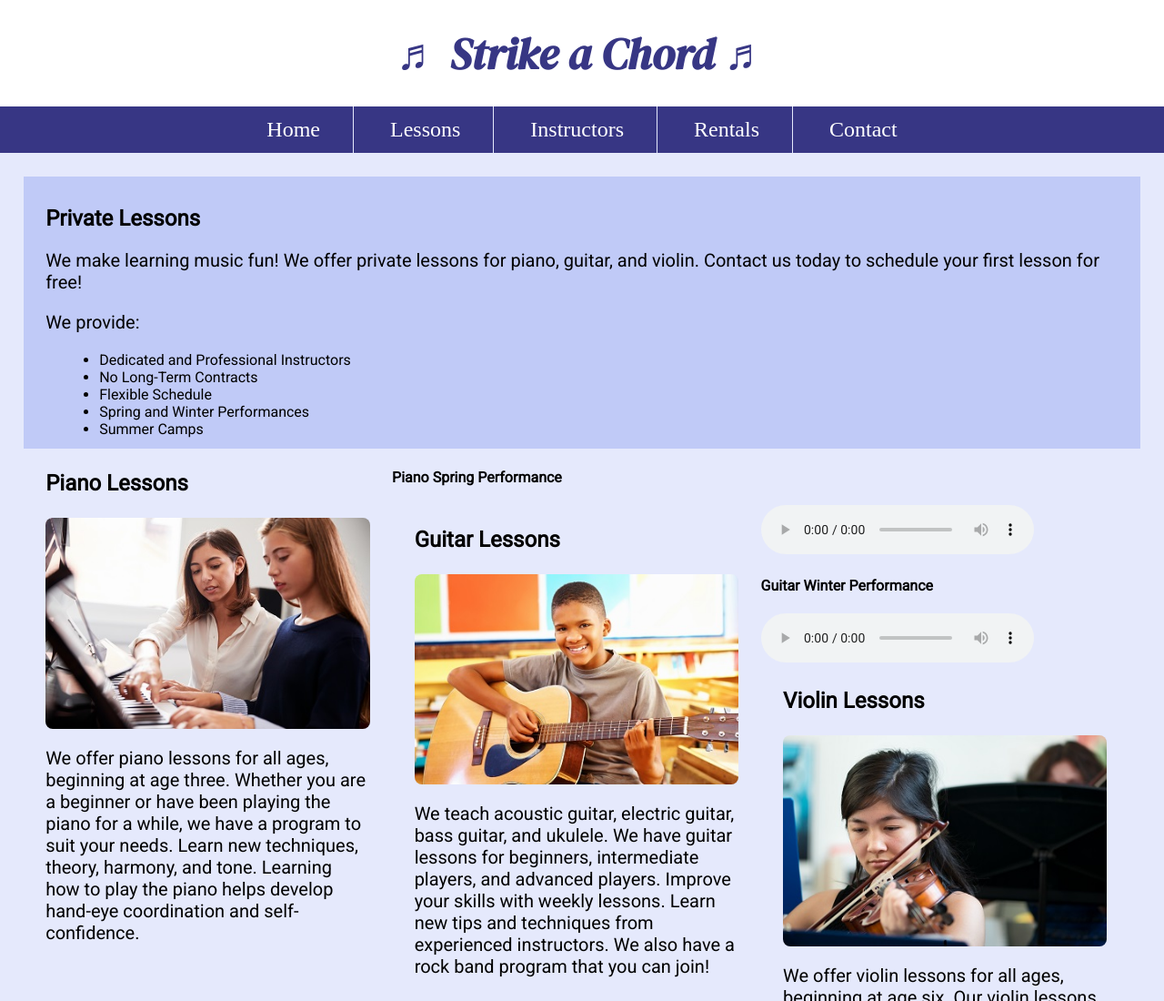
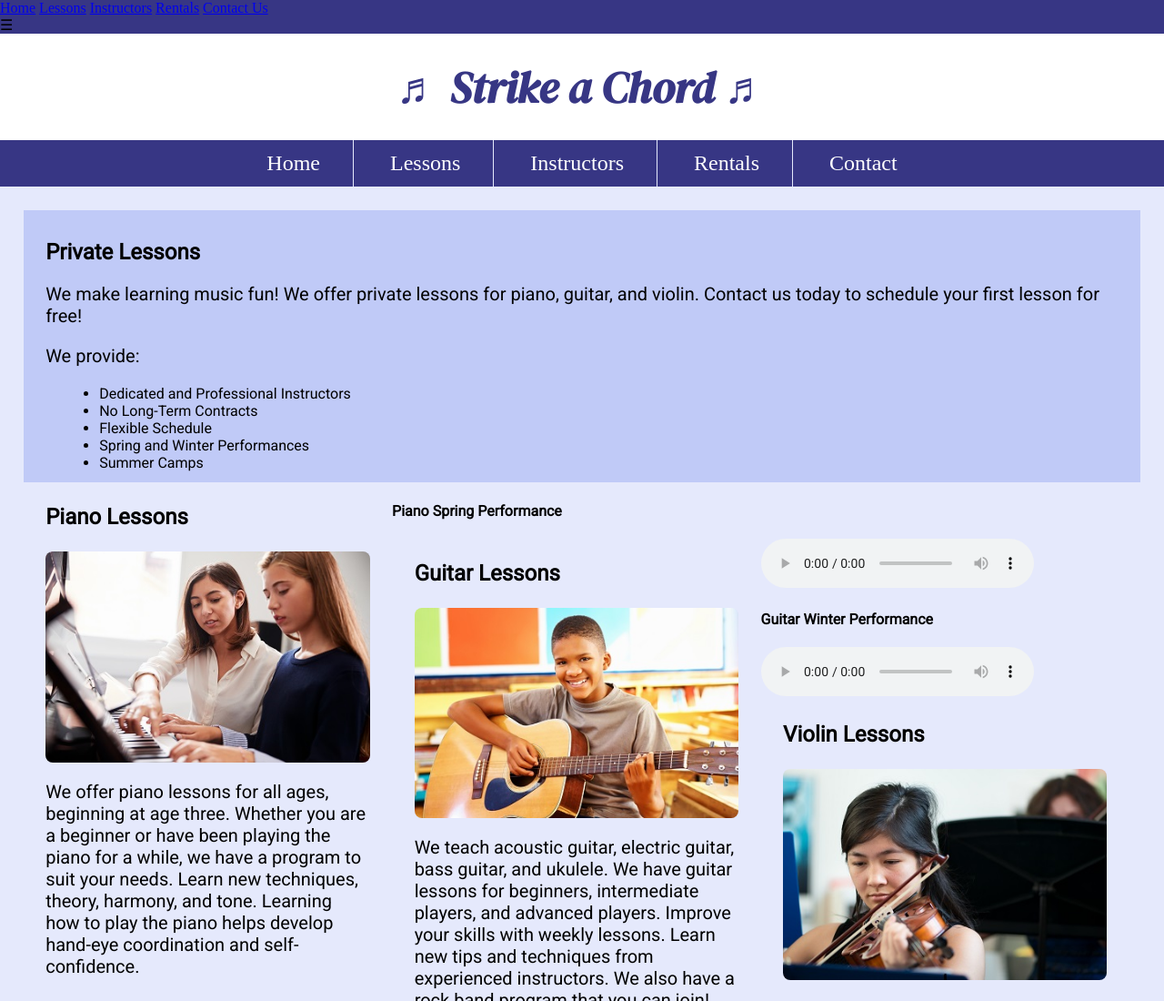
Before and after one commit to chexxy/htmlclass, a plain HTML site: page lessons.html in a window 1280 px wide. Shown: the top 1100 px of the page at 91% size. Drawn offline with Linux system fonts and the light colour scheme.

Commit message:
Update lessons.html

```diff
--- a/lessons.html
+++ b/lessons.html
@@ -17,12 +17,24 @@
 	<link rel="icon" sizes="192x192" href="images/android-chrome-192.png">
 </head>
 <body>
-
+<!-- Mobile Nav -->
+    <nav class="mobile-nav">
+        <div id="menu-links">
+            <a href="index.html">Home</a>
+            <a href="lessons.html">Lessons</a>
+            <a href="instructors.html">Instructors</a>
+            <a href="rentals.html">Rentals</a>
+            <a href="contact.html">Contact Us</a>
+        </div>
+        <a class="menu-icon" onclick="hamburger()">
+            <div>&#9776;</div>
+        </a>
+    </nav>
 	<header>
 		<h1> <span class="tab-desk">&#9836;</span> Strike a Chord <span class="tab-desk">&#9836;</span> </h1>
 	</header>
 
-	<nav>
+	<nav class="tab-desk">
 		<ul>
             <li><a href="index.html">Home</a></li>
             <li><a href="lessons.html">Lessons</a></li>
@@ -101,6 +113,6 @@
 		<p>&copy; Copyright 2021. All Rights Reserved.</p>
 		<p><a href="mailto:lessons@strikeachord.net">lessons@strikeachord.net</a></p>
 	</footer>
-
+	<script src="scripts/script.js">P</script>
 </body>
 </html>
```
